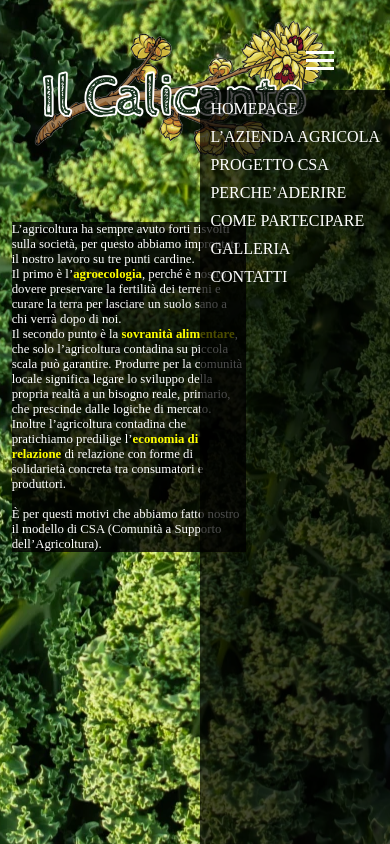
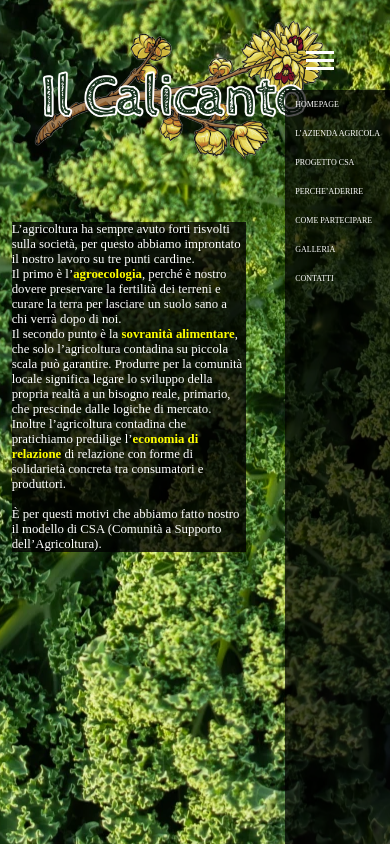
Before and after one commit to GianCec/CSA, a plain HTML site: page index.html in a window 390 px wide. Both pictures are taken after a click on the button "Menu". Drawn offline with Linux system fonts and the light colour scheme.

Commit message:
Update style.css
Modified the size of menu element in mobile version

```diff
--- a/style.css
+++ b/style.css
@@ -266,6 +266,10 @@ h2 {
 
      width: 35vh;
    }
+   nav ul li {
+    margin-bottom: 20px;
+    font-size: 8px;
+  }
 }
 
 @media only screen and (max-width: 480px) {
@@ -290,4 +294,8 @@ h2 {
 
      width: 35vh;
    }
+   nav ul li {
+    margin-bottom: 20px;
+    font-size: 8px;
+  }
 }
```
